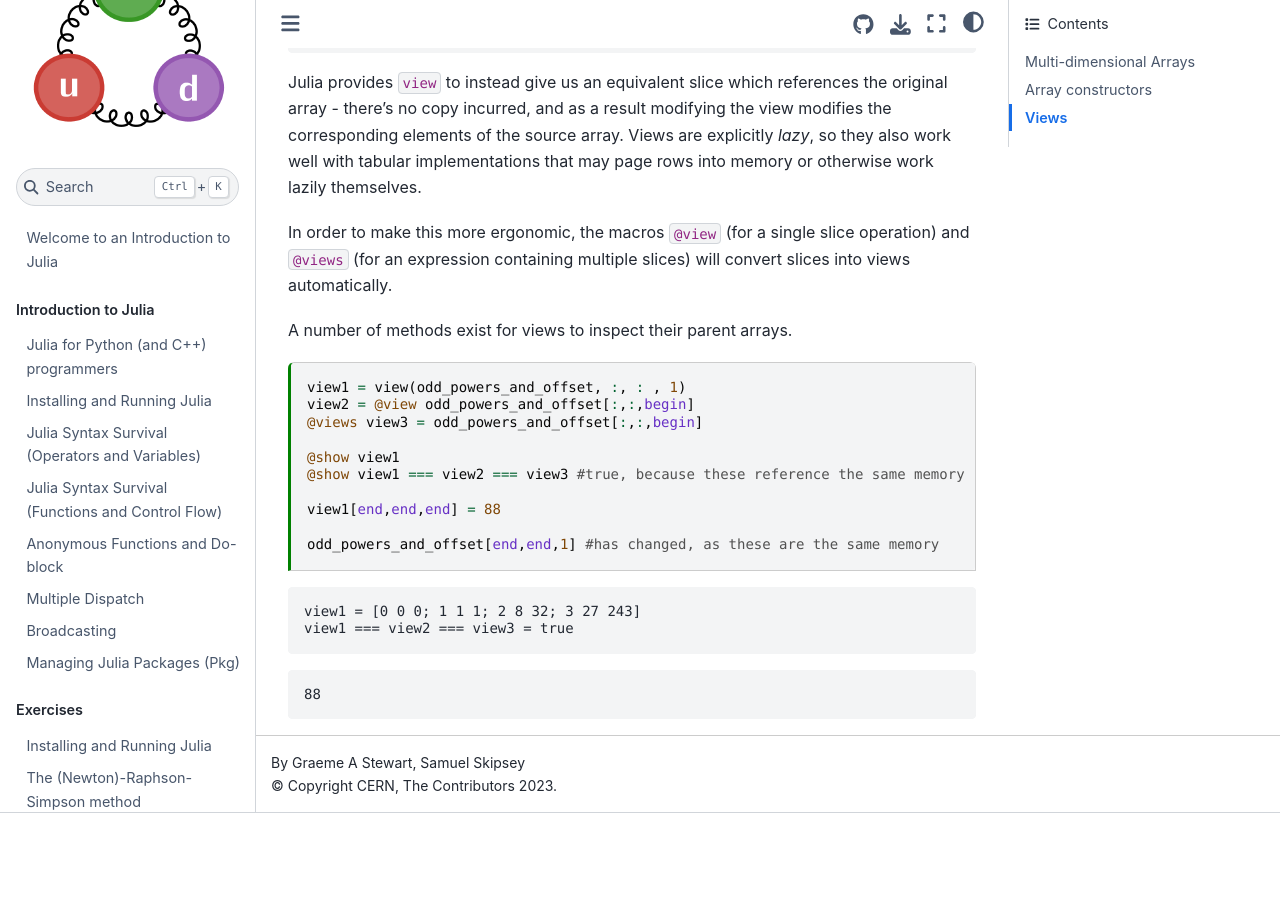
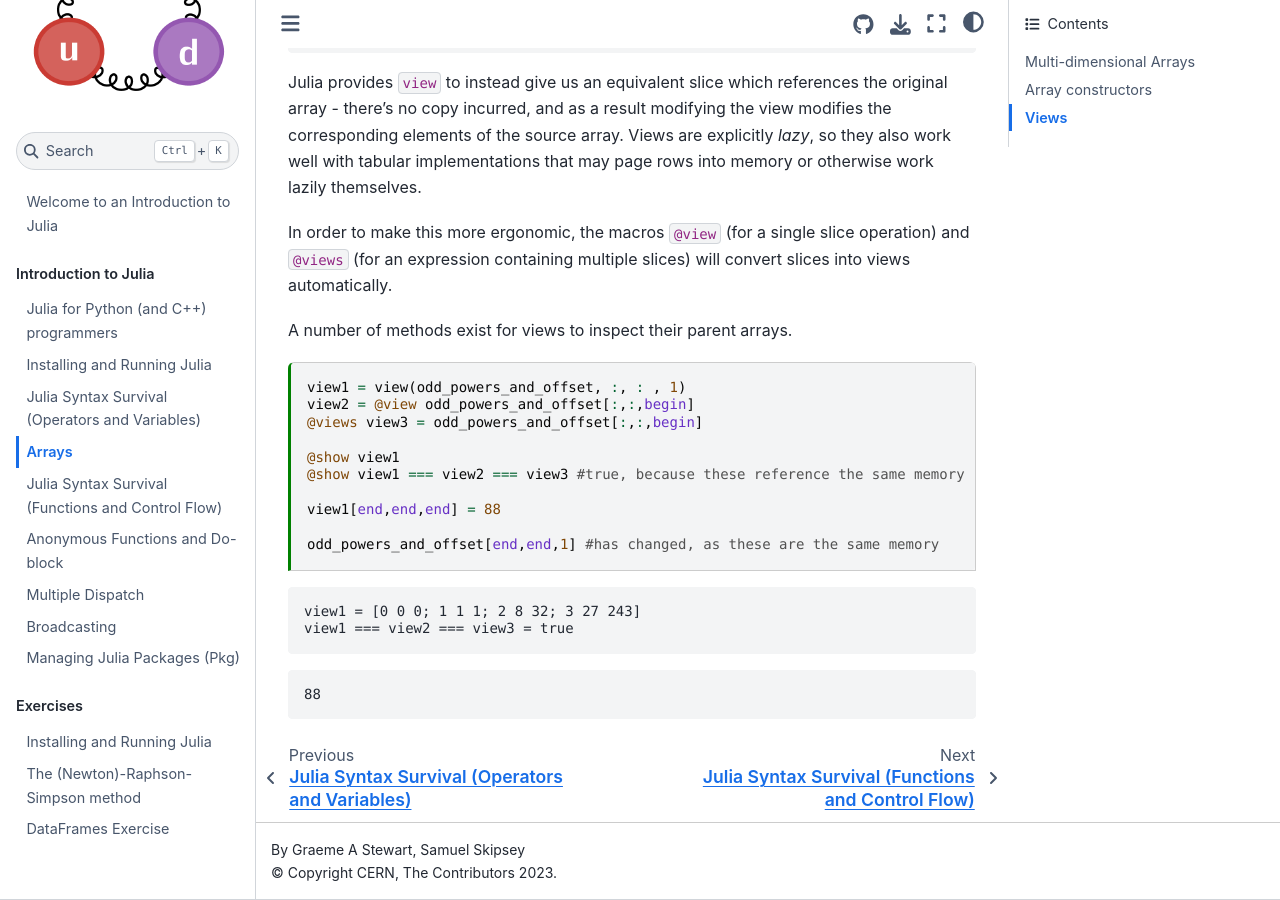
Before and after one commit to JuliaHEP/JuliaHEP-2023, a Jupyter Book: the page built from julia-intro/docs/julia-intro-arrays.ipynb, in a window 1280 px wide and 900 px high, scrolled down 3263 px. Built offline with Jupyter Book 1.0.4 settings and Sphinx 7.4.7 and the Sphinx Book theme 1.1.4, drawn with Linux system fonts in a browser that asks for light colours; pages that are not in the unit, such as notebooks, are missing from menus; before the commit the page ends 4076 px from its top, so only the background shows below that.

Commit message:
"arrays" reorganisation into their own part

```diff
--- a/julia-intro/docs/_toc.yml
+++ b/julia-intro/docs/_toc.yml
@@ -9,6 +9,7 @@ parts:
   - file: julia-intro-intro
   - file: julia-intro-installation
   - file: julia-intro-syntax-operators-variables
+  - file: julia-intro-arrays
   - file: julia-intro-syntax-fn-control
   - file: julia-intro-anonymous-and-do-block
   - file: julia-intro-multiple-dispatch
```
Also changed, not shown: julia-intro/docs/julia-intro-syntax-operators-variables.ipynb.
